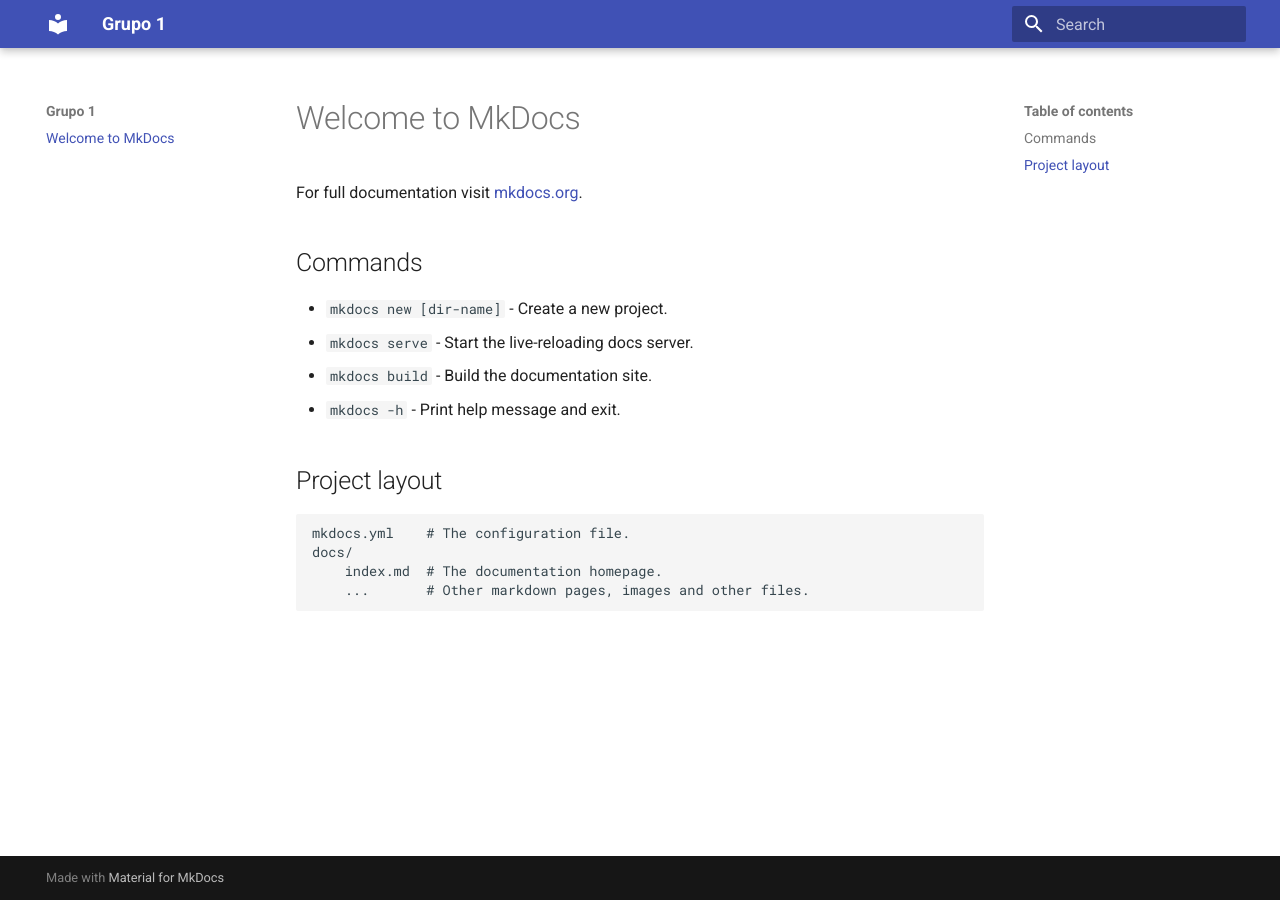
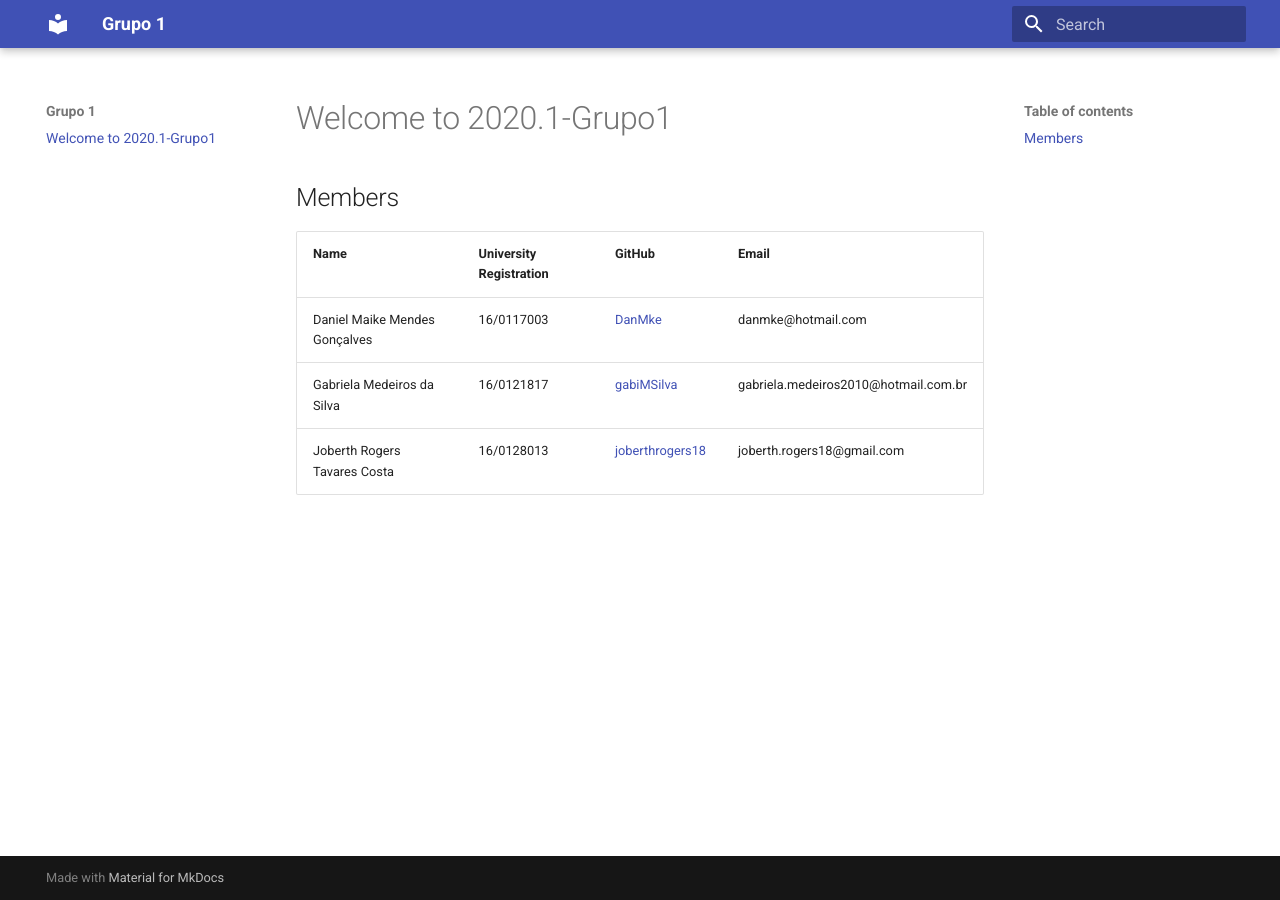
Before and after one commit to fga-eps-mds/2020.1-eSaudeUnB-Wiki, an MkDocs documentation site: the page built from docs/index.md, in a window 1280 px wide. Built offline with MkDocs 1.6.1 and Material for MkDocs 9.7.7, drawn with Linux system fonts in a browser that asks for light colours.

```diff
--- a/docs/index.md
+++ b/docs/index.md
@@ -1,17 +1,9 @@
-# Welcome to MkDocs
+# Welcome to 2020.1-Grupo1
 
-For full documentation visit [mkdocs.org](https://www.mkdocs.org).
+## Members
 
-## Commands
-
-* `mkdocs new [dir-name]` - Create a new project.
-* `mkdocs serve` - Start the live-reloading docs server.
-* `mkdocs build` - Build the documentation site.
-* `mkdocs -h` - Print help message and exit.
-
-## Project layout
-
-    mkdocs.yml    # The configuration file.
-    docs/
-        index.md  # The documentation homepage.
-        ...       # Other markdown pages, images and other files.
+| Name                          | University Registration  | GitHub             | Email                                |
+|-------------------------------|------------|--------------------|--------------------------------------|
+| Daniel Maike Mendes Gonçalves | 16/0117003 | [DanMke](https://github.com/DanMke)             | danmke@hotmail.com                   |
+| Gabriela Medeiros da Silva    | 16/0121817 | [gabiMSilva](https://github.com/gabiMSilva)         | gabriela.medeiros2010@hotmail.com.br |
+| Joberth Rogers Tavares Costa  | 16/0128013 | [joberthrogers18](https://github.com/joberthrogers18)    | joberth.rogers18@gmail.com    |
```
Also changed, not shown: README.md (+18 -1 lines), 3 other files.
